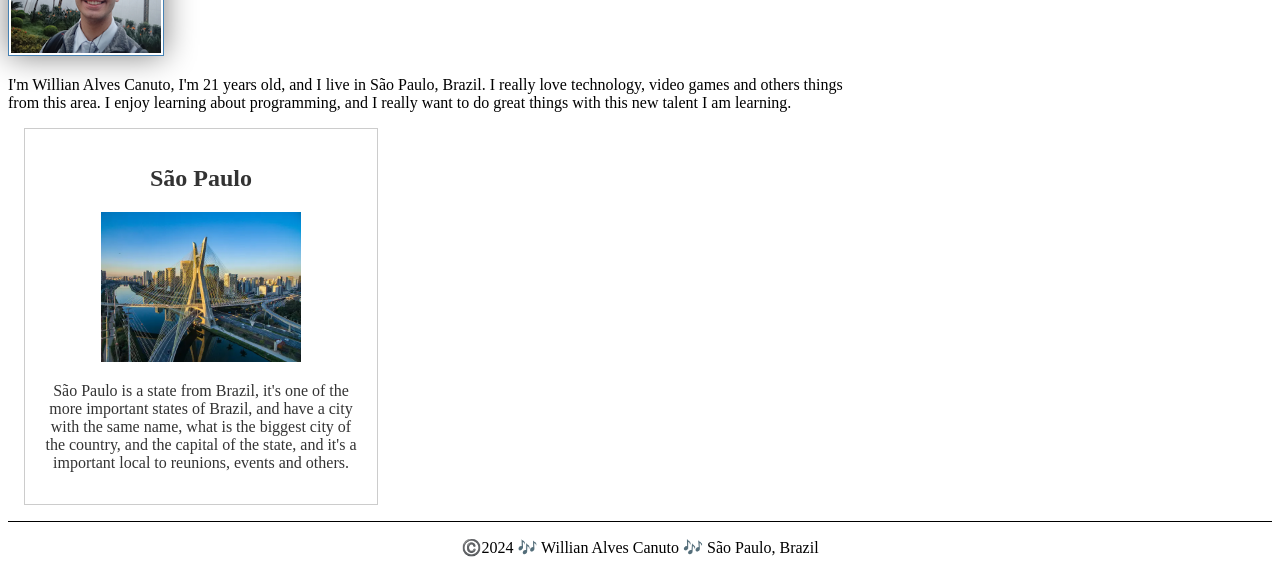
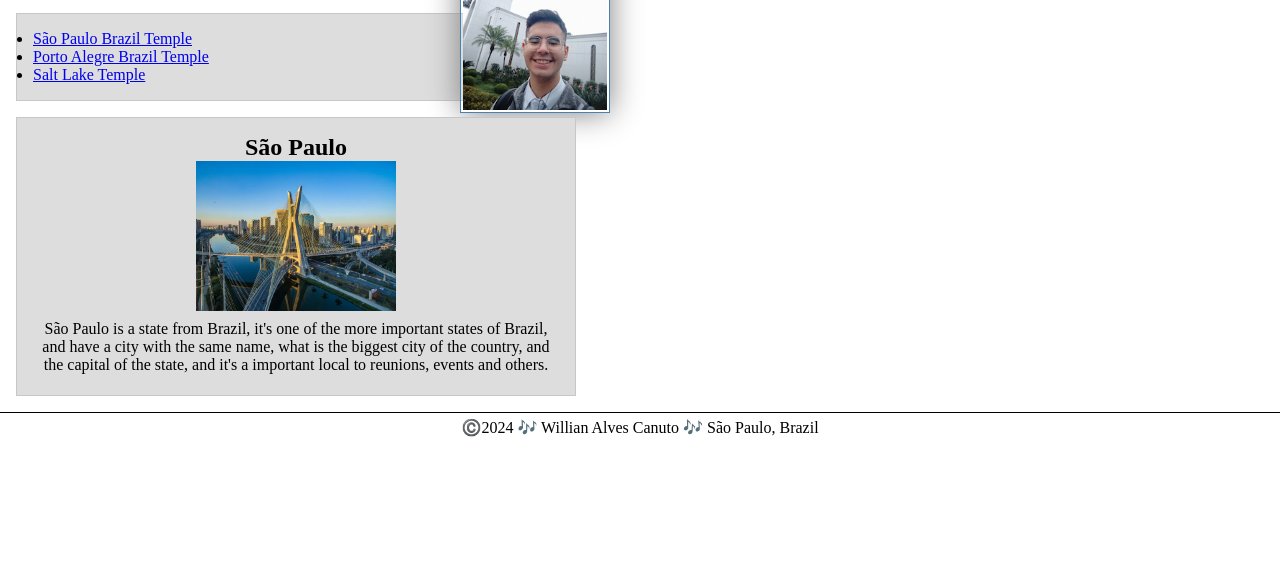
Before and after one commit to CaptainWillKidd/wdd130, a plain HTML site: page index.html in a window 1280 px wide. Shown: the part 432-1005 px from the top of the page. After the commit the page ends 874 px from the top, so only its background shows below. Drawn offline with Linux system fonts and the light colour scheme.

Commit message:
added some new things

```diff
--- a/index.html
+++ b/index.html
@@ -15,6 +15,8 @@
             <a href="#">Home</a>
             <a href="wwr/">Rafting Website</a>
             <a href="wwr/site-plan-rafting.html">Rafting Site Plan</a>
+            <a href="https://www.linkedin.com/in/willianalvescanuto/" target="_blank">Linkedin</a>
+            <a href="https://www.facebook.com/willianalves.canuto" target="_blank">Facebook</a>
             </nav>
         </header>
         <main>
@@ -24,8 +26,13 @@
                 and others things from this area. I enjoy learning about programming, and I really want to do great things with
                 this new talent I am learning.
             </p>
+            <ul class="box">
+                <li><a href="https://www.churchofjesuschrist.org/temples/details/sao-paulo-brazil-temple?lang=por" target="_blank">São Paulo Brazil Temple</a></li>
+                <li><a href="https://www.churchofjesuschrist.org/temples/details/porto-alegre-brazil-temple?lang=por" target="_blank">Porto Alegre Brazil Temple</a></li>
+                <li><a href="https://www.churchofjesuschrist.org/temples/details/salt-lake-temple?lang=por" target="_blank">Salt Lake Temple</a></li>
+            </ul>
         </main>
-        <aside>
+        <aside class="box">
             <h2>São Paulo</h2>
             <img src="images/são_paulo.webp" alt="Estaiada Bridge - São Paulo">
             <p>São Paulo is a state from Brazil, it's one of the more important states of Brazil, and have a city with the same name,
@@ -37,4 +44,5 @@
             <p> ©️2024 🎶 Willian Alves Canuto 🎶 São Paulo, Brazil</p>
         </footer>
     </body>
+    <!-- Last modification: 01/10/2024 -->
 </html>
--- a/styles/styles.css
+++ b/styles/styles.css
@@ -1,3 +1,9 @@
+*{
+    margin: 0;
+    padding: 0;
+    box-sizing: border-box;
+}
+
 :root{
     --background-color: steelblue;
     --color: white;
@@ -24,17 +30,20 @@ main img {
     border: 1px solid var(--background-color);
     padding: 2px;
     box-shadow: 0 0 30px gray;
+    float: right;
 }
 
 p {
-    padding: 0;
+    padding: 5px;
+    text-align: center;
 }
 
 main{
-    max-width: 840px;
+    max-width: 610px;
 }
 
 aside{
+    position: relative;
     width: 20rem;
     margin: 1rem;
     border: 1px solid rgba(0, 0, 0, 0.2);
@@ -54,3 +63,18 @@ footer{
     border-top: 1px solid #000;
     text-align: center;
 }
+
+/* Class Selector */
+
+.box {
+    margin: 1rem;
+    border: 1px solid rgba( 0, 0, 0,0.1);
+    padding: 1rem;
+    background-color: #ddd;
+    color: #000;
+}
+
+aside{
+    width: 35em;
+    text-align: bottom;
+}
```
